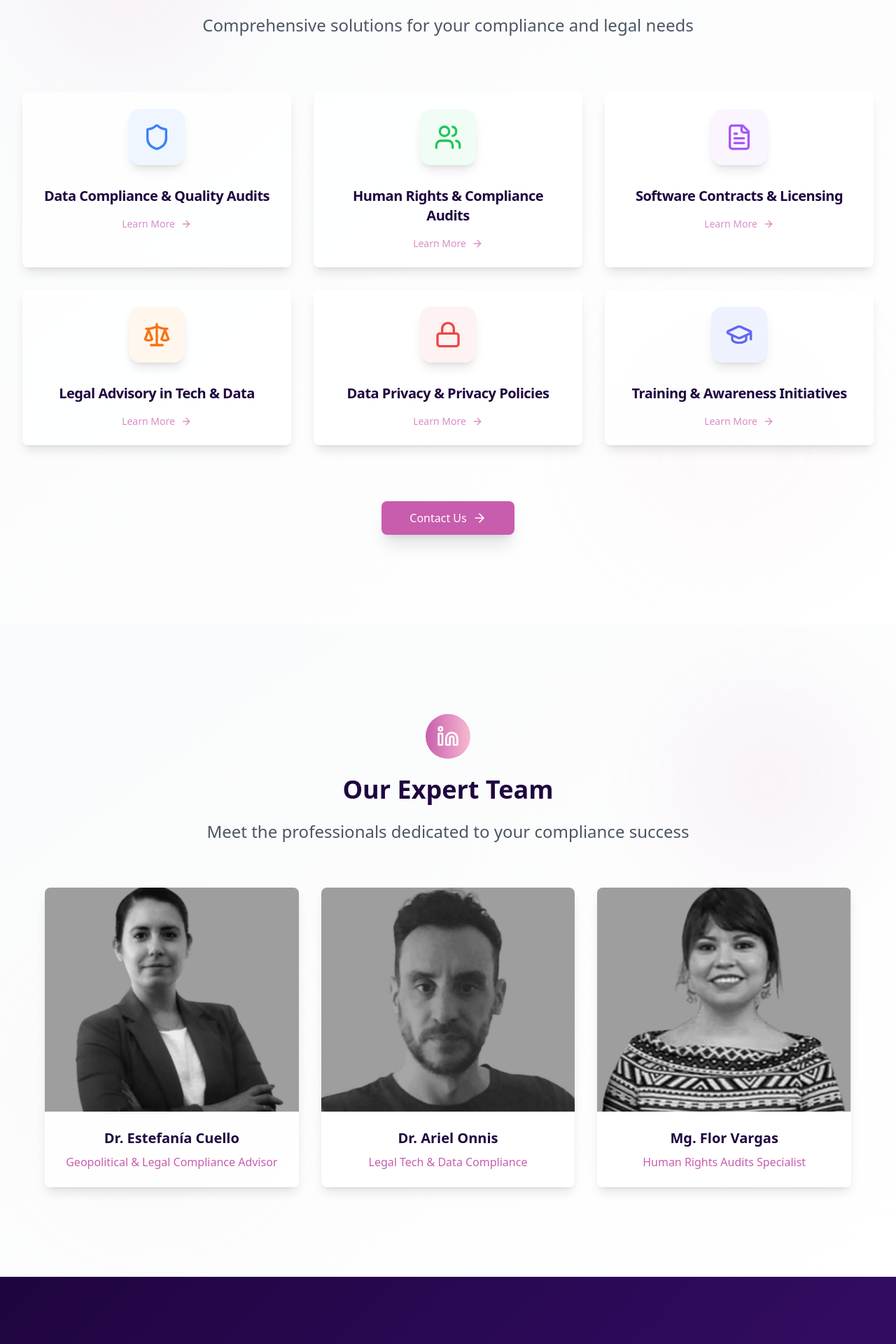
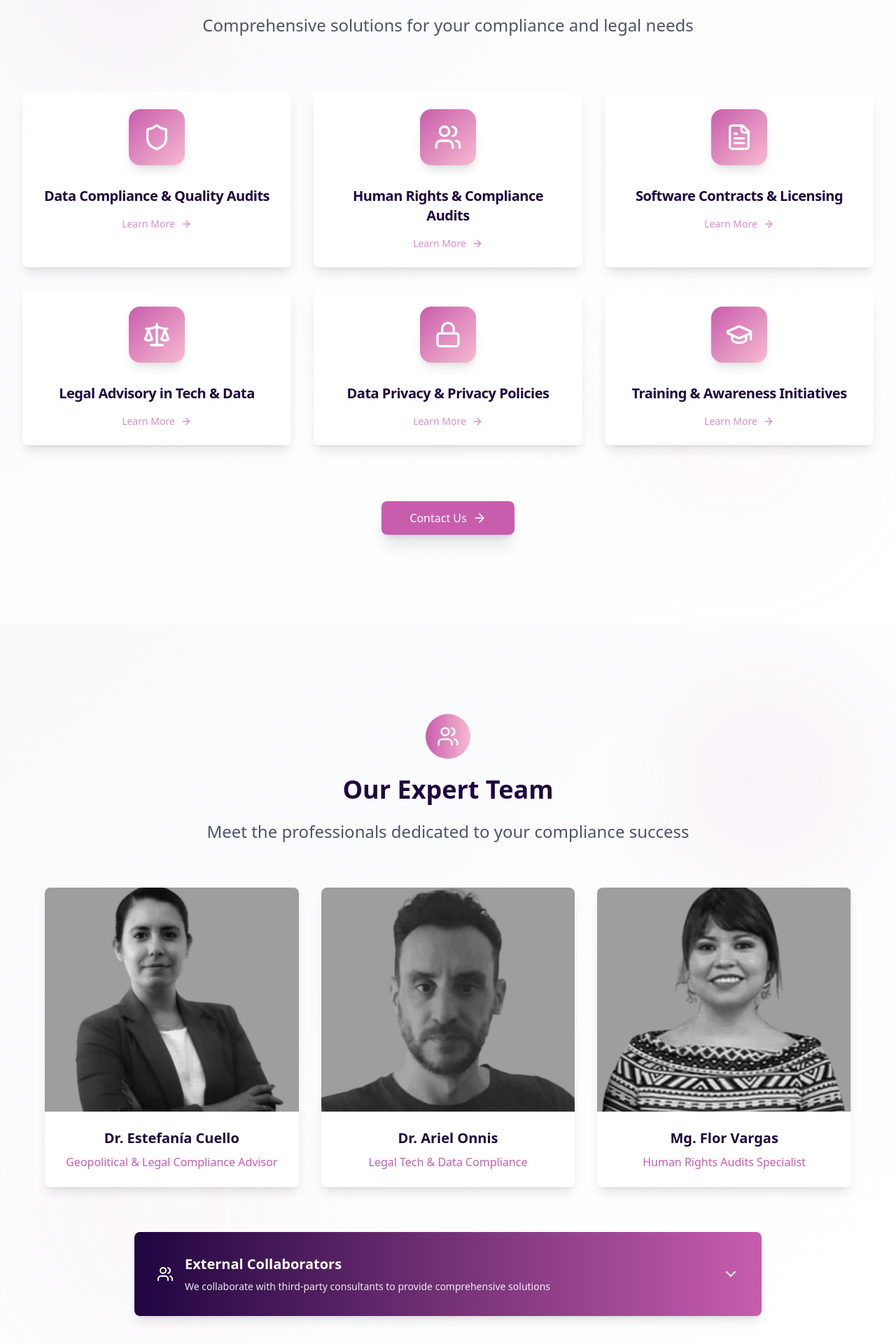
Before and after one commit to caonnis/cs, a React (Vite) app: page / in a window 1280 px wide. Shown: the part 1060-2980 px from the top of the page at 70% size. Built offline with nearby package versions, Linux system fonts and the light colour scheme.

Commit message:
Aesthetic improvements with unified colors and team accordion

```diff
--- a/src/components/Services.tsx
+++ b/src/components/Services.tsx
@@ -23,9 +23,6 @@ const services = [
     descriptionKey: 'service.data-compliance.description',
     detailsKey: 'service.data-compliance.details',
     benefitsKey: 'service.data-compliance.benefits',
-    color: 'text-blue-500',
-    bgColor: 'bg-blue-50',
-    gradient: 'from-blue-500 to-blue-600'
   },
   {
     id: 'human-rights',
@@ -34,9 +31,6 @@ const services = [
     descriptionKey: 'service.human-rights.description',
     detailsKey: 'service.human-rights.details',
     benefitsKey: 'service.human-rights.benefits',
-    color: 'text-green-500',
-    bgColor: 'bg-green-50',
-    gradient: 'from-green-500 to-green-600'
   },
   {
     id: 'software-contracts',
@@ -45,9 +39,6 @@ const services = [
     descriptionKey: 'service.software-contracts.description',
     detailsKey: 'service.software-contracts.details',
     benefitsKey: 'service.software-contracts.benefits',
-    color: 'text-purple-500',
-    bgColor: 'bg-purple-50',
-    gradient: 'from-purple-500 to-purple-600'
   },
   {
     id: 'legal-advisory',
@@ -56,9 +47,6 @@ const services = [
     descriptionKey: 'service.legal-advisory.description',
     detailsKey: 'service.legal-advisory.details',
     benefitsKey: 'service.legal-advisory.benefits',
-    color: 'text-orange-500',
-    bgColor: 'bg-orange-50',
-    gradient: 'from-orange-500 to-orange-600'
   },
   {
     id: 'data-privacy',
@@ -67,9 +55,6 @@ const services = [
     descriptionKey: 'service.data-privacy.description',
     detailsKey: 'service.data-privacy.details',
     benefitsKey: 'service.data-privacy.benefits',
-    color: 'text-red-500',
-    bgColor: 'bg-red-50',
-    gradient: 'from-red-500 to-red-600'
   },
   {
     id: 'training',
@@ -78,9 +63,6 @@ const services = [
     descriptionKey: 'service.training.description',
     detailsKey: 'service.training.details',
     benefitsKey: 'service.training.benefits',
-    color: 'text-indigo-500',
-    bgColor: 'bg-indigo-50',
-    gradient: 'from-indigo-500 to-indigo-600'
   }
 ];
 
@@ -142,7 +124,7 @@ export const Services = () => {
           </p>
         </motion.div>
 
-        {/* Services Grid */}
+        {/* Services Grid - Unified Design */}
         <div className="grid grid-cols-1 md:grid-cols-2 lg:grid-cols-3 gap-8 mb-20">
           {services.map((service, index) => {
             const Icon = service.icon;
@@ -157,20 +139,20 @@ export const Services = () => {
                 className="group cursor-pointer"
                 onClick={() => openServiceModal(service.id)}
               >
-                <Card className="h-full border-0 shadow-lg hover:shadow-2xl transition-all duration-500 bg-white/80 backdrop-blur-sm overflow-hidden relative">
-                  {/* Gradient overlay on hover */}
-                  <div className={`absolute inset-0 bg-gradient-to-br ${service.gradient} opacity-0 group-hover:opacity-5 transition-opacity duration-500`} />
+                <Card className="h-full border-0 shadow-lg hover:shadow-2xl transition-all duration-500 bg-white/90 backdrop-blur-sm overflow-hidden relative group-hover:bg-gradient-to-br group-hover:from-certainty-deep group-hover:to-certainty-accent">
+                  {/* Unified gradient overlay */}
+                  <div className="absolute inset-0 bg-gradient-to-br from-certainty-deep to-certainty-accent opacity-0 group-hover:opacity-100 transition-opacity duration-500" />
 
                   <CardHeader className="text-center pb-4 relative z-10">
                     <motion.div
                       whileHover={{ scale: 1.1, rotate: 5 }}
                       transition={{ type: "spring", stiffness: 300 }}
-                      className={`w-20 h-20 mx-auto mb-6 rounded-2xl ${service.bgColor} flex items-center justify-center shadow-lg group-hover:shadow-xl transition-shadow duration-300`}
+                      className="w-20 h-20 mx-auto mb-6 rounded-2xl bg-gradient-to-br from-certainty-accent to-certainty-soft flex items-center justify-center shadow-lg group-hover:shadow-xl transition-shadow duration-300 group-hover:bg-white/20"
                     >
-                      <Icon className={`h-10 w-10 ${service.color}`} />
+                      <Icon className="h-10 w-10 text-white" />
                     </motion.div>
 
-                    <CardTitle className="text-xl font-bold text-certainty-deep group-hover:text-certainty-accent transition-colors duration-300">
+                    <CardTitle className="text-xl font-bold text-certainty-deep group-hover:text-white transition-colors duration-300">
                       {t(service.titleKey)}
                     </CardTitle>
                   </CardHeader>
@@ -179,7 +161,7 @@ export const Services = () => {
                     <motion.div
                       initial={{ opacity: 0.7 }}
                       whileHover={{ opacity: 1 }}
-                      className="flex items-center justify-center text-certainty-accent group-hover:text-certainty-deep transition-colors duration-300"
+                      className="flex items-center justify-center text-certainty-accent group-hover:text-white transition-colors duration-300"
                     >
                       <span className="text-sm font-medium mr-2">Learn More</span>
                       <ArrowRight className="h-4 w-4 group-hover:translate-x-1 transition-transform duration-300" />
@@ -230,7 +212,7 @@ export const Services = () => {
               onClick={(e) => e.stopPropagation()}
             >
               {/* Modal Header */}
-              <div className={`bg-gradient-to-r ${selectedServiceData.gradient} p-8 text-white relative overflow-hidden`}>
+              <div className="bg-gradient-to-r from-certainty-deep to-certainty-accent p-8 text-white relative overflow-hidden">
                 <div className="absolute inset-0 bg-black/10"></div>
                 <div className="relative z-10">
                   <Button
--- a/src/components/Team.tsx
+++ b/src/components/Team.tsx
@@ -1,5 +1,6 @@
-import { motion } from 'framer-motion';
-import { Linkedin } from 'lucide-react';
+import { useState } from 'react';
+import { motion, AnimatePresence } from 'framer-motion';
+import { Linkedin, ChevronDown, Users } from 'lucide-react';
 import { Card, CardContent } from '@/components/ui/card';
 import { Button } from '@/components/ui/button';
 import { useLanguage } from '@/hooks/useLanguage';
@@ -25,8 +26,36 @@ const teamMembers = [
   }
 ];
 
+const collaborators = [
+  {
+    nameKey: 'collaborator.maria.name',
+    areaKey: 'collaborator.maria.area'
+  },
+  {
+    nameKey: 'collaborator.carlos.name',
+    areaKey: 'collaborator.carlos.area'
+  },
+  {
+    nameKey: 'collaborator.ana.name',
+    areaKey: 'collaborator.ana.area'
+  },
+  {
+    nameKey: 'collaborator.luis.name',
+    areaKey: 'collaborator.luis.area'
+  },
+  {
+    nameKey: 'collaborator.sofia.name',
+    areaKey: 'collaborator.sofia.area'
+  },
+  {
+    nameKey: 'collaborator.diego.name',
+    areaKey: 'collaborator.diego.area'
+  }
+];
+
 export const Team = () => {
   const { t } = useLanguage();
+  const [isAccordionOpen, setIsAccordionOpen] = useState(false);
 
   return (
     <section id="about" className="py-20 lg:py-32 bg-gradient-to-br from-gray-50 to-white relative overflow-hidden">
@@ -52,7 +81,7 @@ export const Team = () => {
             transition={{ delay: 0.2, type: "spring", stiffness: 200 }}
             className="inline-flex items-center justify-center w-16 h-16 bg-gradient-to-r from-certainty-accent to-certainty-soft rounded-full mb-6"
           >
-            <Linkedin className="w-8 h-8 text-white" />
+            <Users className="w-8 h-8 text-white" />
           </motion.div>
 
           <h2 className="text-responsive-lg font-bold text-certainty-deep mb-6">
@@ -63,8 +92,8 @@ export const Team = () => {
           </p>
         </motion.div>
 
-        {/* Team Grid */}
-        <div className="grid grid-cols-1 md:grid-cols-2 lg:grid-cols-3 gap-8 max-w-6xl mx-auto">
+        {/* Core Team Grid */}
+        <div className="grid grid-cols-1 md:grid-cols-2 lg:grid-cols-3 gap-8 max-w-6xl mx-auto mb-16">
           {teamMembers.map((member, index) => (
             <motion.div
               key={member.nameKey}
@@ -75,7 +104,7 @@ export const Team = () => {
               whileHover={{ y: -8 }}
               className="group"
             >
-              <Card className="overflow-hidden border-0 shadow-lg hover:shadow-2xl transition-all duration-500 bg-white/80 backdrop-blur-sm">
+              <Card className="overflow-hidden border-0 shadow-lg hover:shadow-2xl transition-all duration-500 bg-white/90 backdrop-blur-sm">
                 <div className="relative overflow-hidden">
                   <motion.img
                     src={member.image}
@@ -137,6 +166,77 @@ export const Team = () => {
             </motion.div>
           ))}
         </div>
+
+        {/* Collaborators Accordion */}
+        <motion.div
+          initial={{ opacity: 0, y: 30 }}
+          whileInView={{ opacity: 1, y: 0 }}
+          viewport={{ once: true }}
+          transition={{ duration: 0.8 }}
+          className="max-w-4xl mx-auto"
+        >
+          <Card className="border-0 shadow-lg bg-white/90 backdrop-blur-sm overflow-hidden">
+            <motion.button
+              onClick={() => setIsAccordionOpen(!isAccordionOpen)}
+              className="w-full p-8 text-left bg-gradient-to-r from-certainty-deep to-certainty-accent text-white hover:from-certainty-accent hover:to-certainty-deep transition-all duration-300"
+              whileHover={{ scale: 1.02 }}
+              whileTap={{ scale: 0.98 }}
+            >
+              <div className="flex items-center justify-between">
+                <div className="flex items-center">
+                  <Users className="h-6 w-6 mr-4" />
+                  <div>
+                    <h3 className="text-xl font-bold mb-2">
+                      {t('team.collaborators.title')}
+                    </h3>
+                    <p className="text-white/90 text-sm">
+                      {t('team.collaborators.subtitle')}
+                    </p>
+                  </div>
+                </div>
+                <motion.div
+                  animate={{ rotate: isAccordionOpen ? 180 : 0 }}
+                  transition={{ duration: 0.3 }}
+                >
+                  <ChevronDown className="h-6 w-6" />
+                </motion.div>
+              </div>
+            </motion.button>
+
+            <AnimatePresence>
+              {isAccordionOpen && (
+                <motion.div
+                  initial={{ height: 0, opacity: 0 }}
+                  animate={{ height: 'auto', opacity: 1 }}
+                  exit={{ height: 0, opacity: 0 }}
+                  transition={{ duration: 0.3 }}
+                  className="overflow-hidden"
+                >
+                  <div className="p-8 bg-gray-50">
+                    <div className="grid grid-cols-1 md:grid-cols-2 gap-6">
+                      {collaborators.map((collaborator, index) => (
+                        <motion.div
+                          key={collaborator.nameKey}
+                          initial={{ opacity: 0, x: -20 }}
+                          animate={{ opacity: 1, x: 0 }}
+                          transition={{ delay: index * 0.1 }}
+                          className="bg-white p-6 rounded-lg shadow-sm border-l-4 border-certainty-accent hover:shadow-md transition-shadow duration-300"
+                        >
+                          <h4 className="font-bold text-certainty-deep mb-2">
+                            {t(collaborator.nameKey)}
+                          </h4>
+                          <p className="text-certainty-accent text-sm font-medium">
+                            {t(collaborator.areaKey)}
+                          </p>
+                        </motion.div>
+                      ))}
+                    </div>
+                  </div>
+                </motion.div>
+              )}
+            </AnimatePresence>
+          </Card>
+        </motion.div>
       </div>
     </section>
   );
--- a/src/hooks/useLanguage.ts
+++ b/src/hooks/useLanguage.ts
@@ -285,6 +285,99 @@ const translations: Translations = {
     zh: '人权审计专家'
   },
 
+  // Team Collaborators Section
+  'team.collaborators.title': {
+    en: 'External Collaborators',
+    es: 'Colaboradores Externos',
+    pt: 'Colaboradores Externos',
+    zh: '外部合作者'
+  },
+  'team.collaborators.subtitle': {
+    en: 'We collaborate with third-party consultants to provide comprehensive solutions',
+    es: 'Colaboramos con consultores externos para brindar soluciones integrales',
+    pt: 'Colaboramos com consultores externos para fornecer soluções abrangentes',
+    zh: '我们与第三方顾问合作提供全面解决方案'
+  },
+
+  // Collaborators
+  'collaborator.maria.name': {
+    en: 'Dr. María González',
+    es: 'Dra. María González',
+    pt: 'Dra. María González',
+    zh: '玛丽亚·冈萨雷斯博士'
+  },
+  'collaborator.maria.area': {
+    en: 'Gender Studies & Equality',
+    es: 'Estudios de Género e Igualdad',
+    pt: 'Estudos de Gênero e Igualdade',
+    zh: '性别研究与平等'
+  },
+
+  'collaborator.carlos.name': {
+    en: 'Dr. Carlos Mendoza',
+    es: 'Dr. Carlos Mendoza',
+    pt: 'Dr. Carlos Mendoza',
+    zh: '卡洛斯·门多萨博士'
+  },
+  'collaborator.carlos.area': {
+    en: 'Forensic Psychology',
+    es: 'Psicología Forense',
+    pt: 'Psicologia Forense',
+    zh: '法医心理学'
+  },
+
+  'collaborator.ana.name': {
+    en: 'Mg. Ana Rodríguez',
+    es: 'Mg. Ana Rodríguez',
+    pt: 'Mg. Ana Rodríguez',
+    zh: '安娜·罗德里格斯硕士'
+  },
+  'collaborator.ana.area': {
+    en: 'Labor & Relations Law',
+    es: 'Derecho Laboral y de Relaciones',
+    pt: 'Direito do Trabalho e Relações',
+    zh: '劳动与关系法'
+  },
+
+  'collaborator.luis.name': {
+    en: 'Dr. Luis Fernández',
+    es: 'Dr. Luis Fernández',
+    pt: 'Dr. Luis Fernández',
+    zh: '路易斯·费尔南德斯博士'
+  },
+  'collaborator.luis.area': {
+    en: 'Corporate Negotiation & Applied Neuroscience',
+    es: 'Negociación Corporativa y Neurociencia Aplicada',
+    pt: 'Negociação Corporativa e Neurociência Aplicada',
+    zh: '企业谈判与应用神经科学'
+  },
+
+  'collaborator.sofia.name': {
+    en: 'Mg. Sofía Torres',
+    es: 'Mg. Sofía Torres',
+    pt: 'Mg. Sofía Torres',
+    zh: '索菲亚·托雷斯硕士'
+  },
+  'collaborator.sofia.area': {
+    en: 'Business Administration Specialist in Management',
+    es: 'Especialista en Administración de Empresas en Gestión',
+    pt: 'Especialista em Administração de Empresas em Gestão',
+    zh: '管理专业的商务管理专家'
+  },
+
+  'collaborator.diego.name': {
+    en: 'Dr. Diego Morales',
+    es: 'Dr. Diego Morales',
+    pt: 'Dr. Diego Morales',
+    zh: '迭戈·莫拉莱斯博士'
+  },
+  'collaborator.diego.area': {
+    en: 'Strategic Litigation in Inter-American Court & Commission on Human Rights',
+    es: 'Litigio Estratégico en la Corte y Comisión Interamericana de Derechos Humanos',
+    pt: 'Litigância Estratégica na Corte e Comissão Interamericana de Direitos Humanos',
+    zh: '美洲人权法院和委员会的战略诉讼'
+  },
+
   // Contact Section
   'contact.title': {
     en: 'Get in Touch',
```
